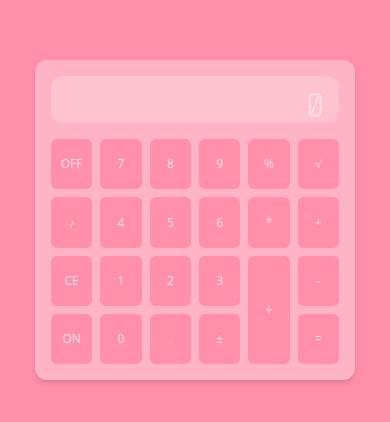
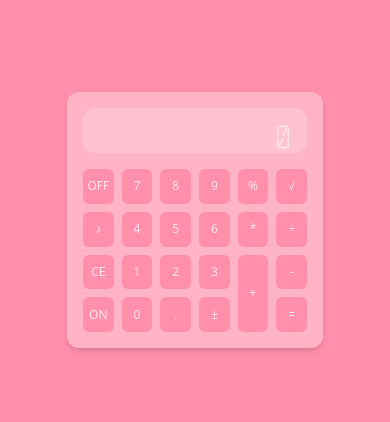
Before and after one commit to joaopedroaat/calculator, a React (Vite) app: page / in a window 390 px wide. Shown: the part 202-624 px from the top of the page. Built offline with nearby package versions, Linux system fonts and the light colour scheme.

Commit message:
Handle small screens

```diff
--- a/src/App.tsx
+++ b/src/App.tsx
@@ -171,8 +171,8 @@ function App() {
 
   return (
     <>
-      <main className="flex h-screen items-center justify-center bg-pink-400">
-        <section className="flex flex-col gap-4 size-80 rounded-xl bg-pink-300 p-4 shadow-md text-pink-100">
+      <main className="px-4 flex h-screen items-center justify-center bg-pink-400">
+        <section className="flex flex-col gap-4 size-64 sm:size-80 rounded-xl bg-pink-300 p-4 shadow-md text-pink-100">
           {/* Display */}
           <div className="px-4 py-2 w-full rounded-xl bg-pink-200  text-right font-display text-4xl overflow-x-auto overflow-y-hidden scroll-m-0 scroll-p-0 scrollbar-thin scrollbar-track-[transparent] scrollbar-thumb-pink-400">
             {buffer}
```
